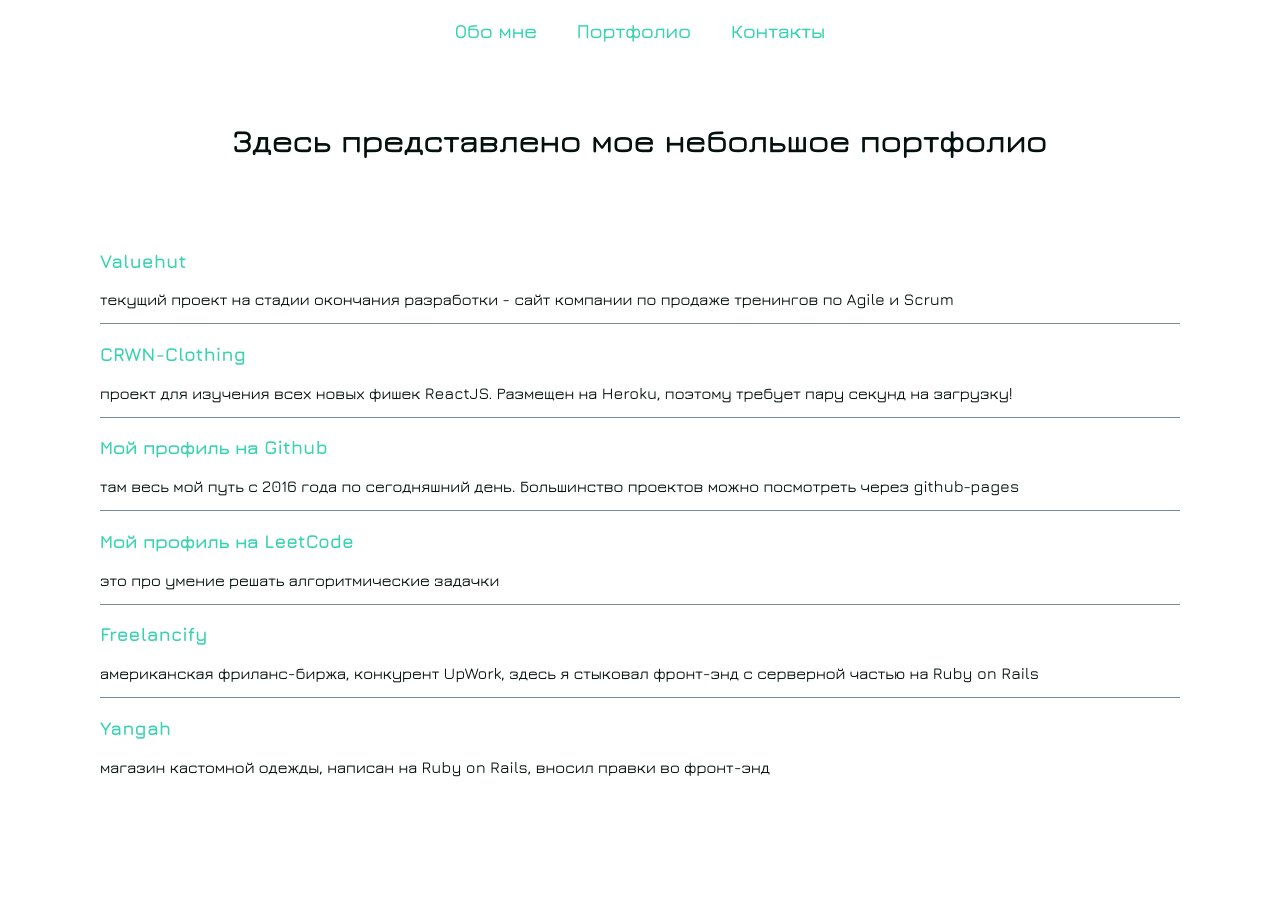
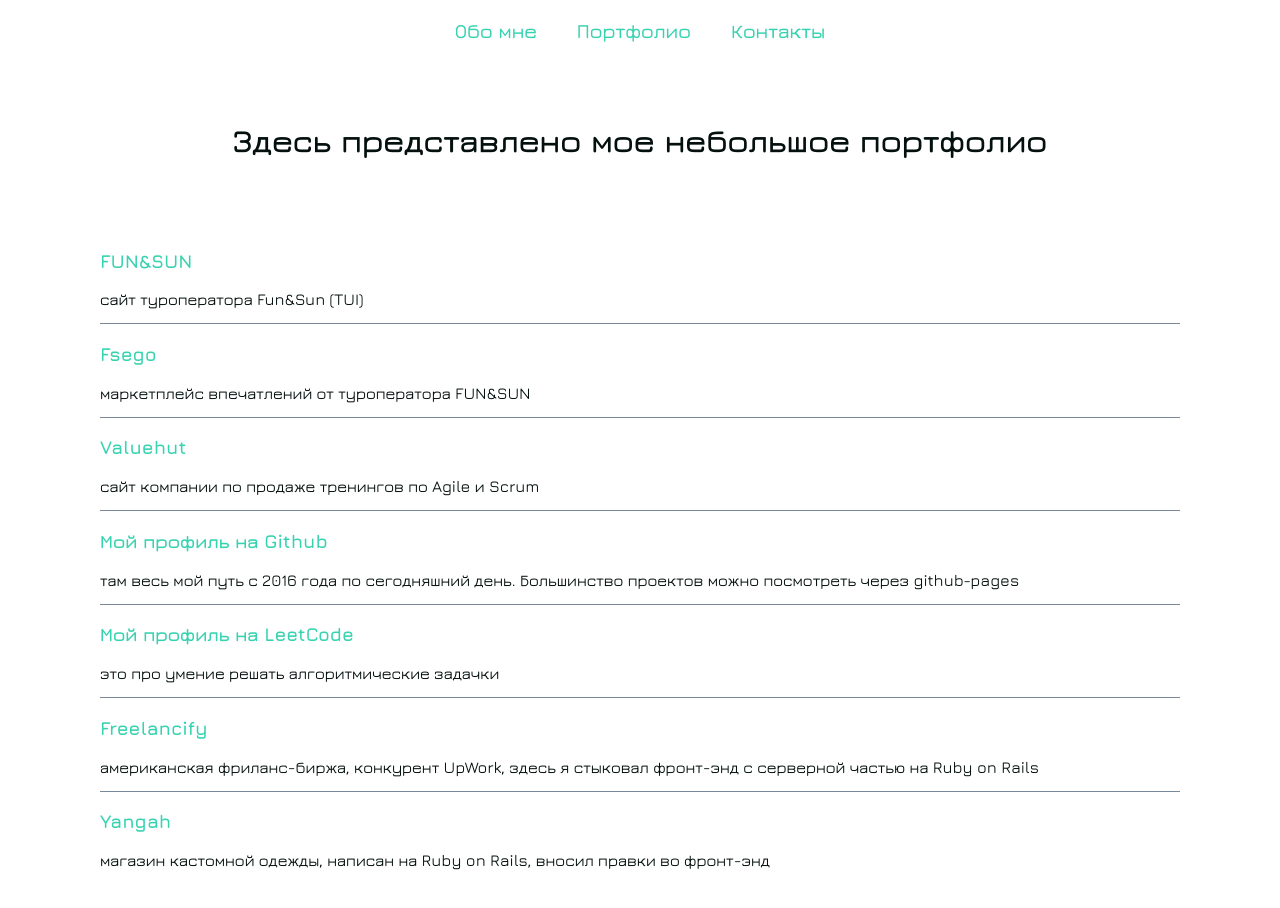
Before and after one commit to shsv382/portfolio, a React (Create React App) app: page /portfolio in a window 1280 px wide. Shown: the top 908 px of the page. Built offline with nearby package versions, Linux system fonts and the light colour scheme.

Commit message:
Добавлены fstravel и fsego, исправлено отображение возраста

```diff
--- a/src/pages/about/about.component.jsx
+++ b/src/pages/about/about.component.jsx
@@ -11,7 +11,7 @@
     }
 
     const yearsOldInWords = (years) => {
-        if (years >= 10 && years <= 20) {
+        if (years >= 5 && years <= 20) {
             return 'лет'
         } else if (years % 10 === 1) {
             return 'год'
@@ -70,7 +70,7 @@
                 <h1>Ну и немного личного - с кем вы имеете дело 😉</h1>
                 <ul className="skills">
                     <li>
-                        Меня зовут Сергей Шабанов, мне {`${yearsOld()} ${yearsOldInWords(yearsOld)}`}
+                        Меня зовут Сергей Шабанов, мне {`${yearsOld()} ${yearsOldInWords(yearsOld())}`}
                     </li>
                     <li>
                         Мое хобби - фотография (заносим в копилку скиллов <b>Adobe Photoshop</b>)
--- a/src/portfolio.data.js
+++ b/src/portfolio.data.js
@@ -1,14 +1,24 @@
 export const portfolioList = [
     {
-        url: "https://valuehut.vercel.app",
-        header: "Valuehut",
-        description: "текущий проект на стадии окончания разработки - сайт компании по продаже тренингов по Agile и Scrum"
+        url: "https://fstravel.com/",
+        header: "FUN&SUN",
+        description: "сайт туроператора Fun&Sun (TUI)"
     },
     {
-        url: "https://crwn-clothing-1991.herokuapp.com",
-        header: "CRWN-Clothing",
-        description: "проект для изучения всех новых фишек ReactJS. Размещен на Heroku, поэтому требует пару секунд на загрузку!"
+        url: "https://fsego.com/",
+        header: "Fsego",
+        description: "маркетплейс впечатлений от туроператора FUN&SUN"
     },
+    {
+        url: "https://valuehut.co",
+        header: "Valuehut",
+        description: "сайт компании по продаже тренингов по Agile и Scrum"
+    },
+    // {
+    //     url: "https://crwn-clothing-1991.herokuapp.com",
+    //     header: "CRWN-Clothing",
+    //     description: "проект для изучения всех новых фишек ReactJS. Размещен на Heroku, поэтому требует пару секунд на загрузку!"
+    // },
     {
         url: "https://github.com/shsv382",
         header: "Мой профиль на Github",
```
